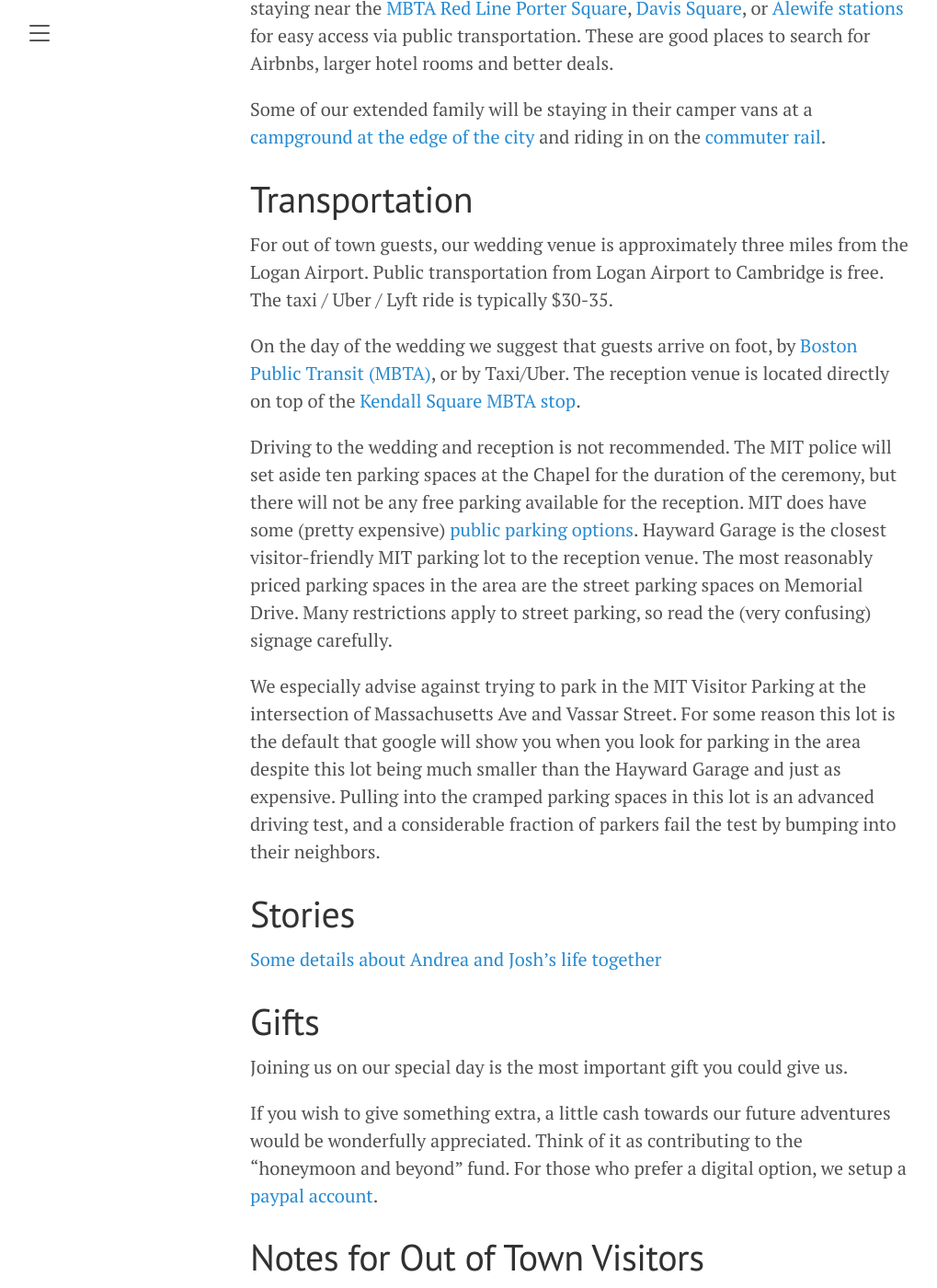
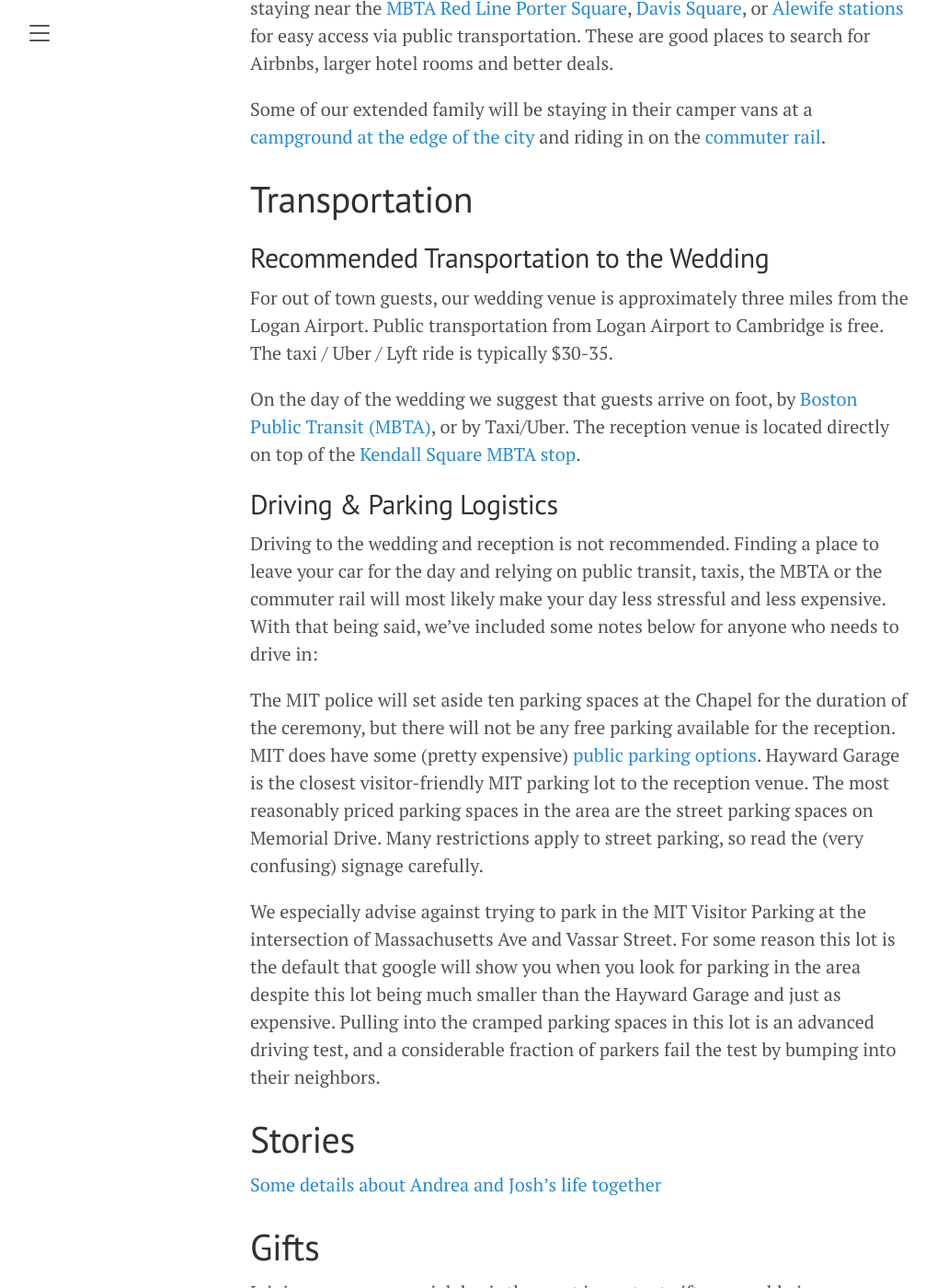
Before and after one commit to JoshBradshaw/andreajosh.github.io, a Jekyll site: the page built from _posts/2023-12-30-overview.md, in a window 1280 px wide and 1400 px high, scrolled down 2814 px. Shown: the whole window at 92% size, without its empty margins (8-1027 px from the left). Built offline with Jekyll 4.4.1, drawn with Linux system fonts in a browser that asks for light colours.

Commit message:
Update 2023-12-30-overview.md

```diff
--- a/_posts/2023-12-30-overview.md
+++ b/_posts/2023-12-30-overview.md
@@ -58,11 +58,17 @@ Some of our extended family will be staying in their camper vans at a [campgroun
 
 # Transportation
 
+## Recommended Transportation to the Wedding
+
 For out of town guests, our wedding venue is approximately three miles from the Logan Airport. Public transportation from Logan Airport to Cambridge is free. The taxi / Uber / Lyft ride is typically $30-35.
 
 On the day of the wedding we suggest that guests arrive on foot, by [Boston Public Transit (MBTA)](https://cdn.mbta.com/sites/default/files/2022-12/2022-12-12-subway-map-v37f.pdf), or by Taxi/Uber. The reception venue is located directly on top of the [Kendall Square MBTA stop](https://www.mbta.com/stops/place-knncl).
 
-Driving to the wedding and reception is not recommended. The MIT police will set aside ten parking spaces at the Chapel for the duration of the ceremony, but there will not be any free parking available for the reception. MIT does have some (pretty expensive) [public parking options](https://web.mit.edu/facilities/transportation/parking/visitors/public_parking.html). Hayward Garage is the closest visitor-friendly MIT parking lot to the reception venue. The most reasonably priced parking spaces in the area are the street parking spaces on Memorial Drive. Many restrictions apply to street parking, so read the (very confusing) signage carefully.
+## Driving & Parking Logistics
+
+Driving to the wedding and reception is not recommended. Finding a place to leave your car for the day and relying on public transit, taxis, the MBTA or the commuter rail will most likely make your day less stressful and less expensive. With that being said, we've included some notes below for anyone who needs to drive in:
+
+The MIT police will set aside ten parking spaces at the Chapel for the duration of the ceremony, but there will not be any free parking available for the reception. MIT does have some (pretty expensive) [public parking options](https://web.mit.edu/facilities/transportation/parking/visitors/public_parking.html). Hayward Garage is the closest visitor-friendly MIT parking lot to the reception venue. The most reasonably priced parking spaces in the area are the street parking spaces on Memorial Drive. Many restrictions apply to street parking, so read the (very confusing) signage carefully.
 
 We especially advise against trying to park in the MIT Visitor Parking at the intersection of Massachusetts Ave and Vassar Street. For some reason this lot is the default that google will show you when you look for parking in the area despite this lot being much smaller than the Hayward Garage and just as expensive. Pulling into the cramped parking spaces in this lot is an advanced driving test, and a considerable fraction of parkers fail the test by bumping into their neighbors.
 
```
